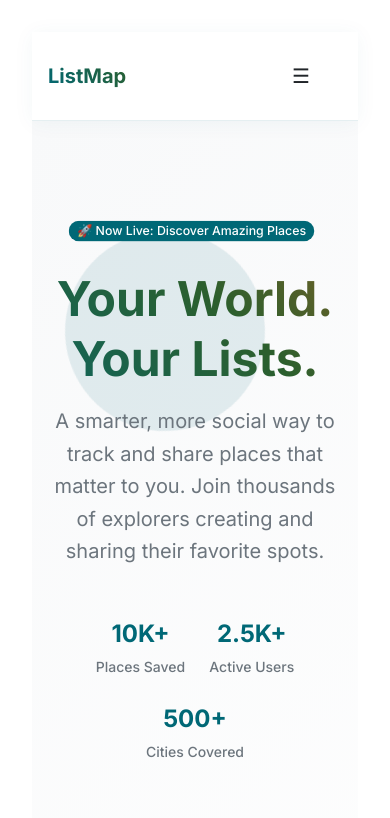
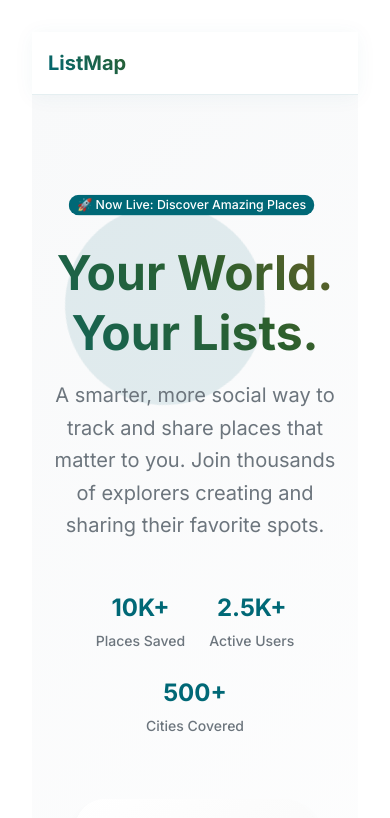
Before and after one commit to hermano360/listmap-web, a React (Vite) app: page / in a window 390 px wide. Shown: the top 818 px of the page. Built offline with nearby package versions, Linux system fonts and the light colour scheme.

Commit message:
Removing the mobile menu

```diff
--- a/src/pages/Home.tsx
+++ b/src/pages/Home.tsx
@@ -21,7 +21,7 @@ const Home: React.FC = () => {
               <a href="#signup" className="btn btn-primary">Sign Up</a>
             </div> */}
 
-            <button className="navbar-mobile-toggle">☰</button>
+            {/* <button className="navbar-mobile-toggle">☰</button> */}
           </div>
         </div>
       </nav>
```
